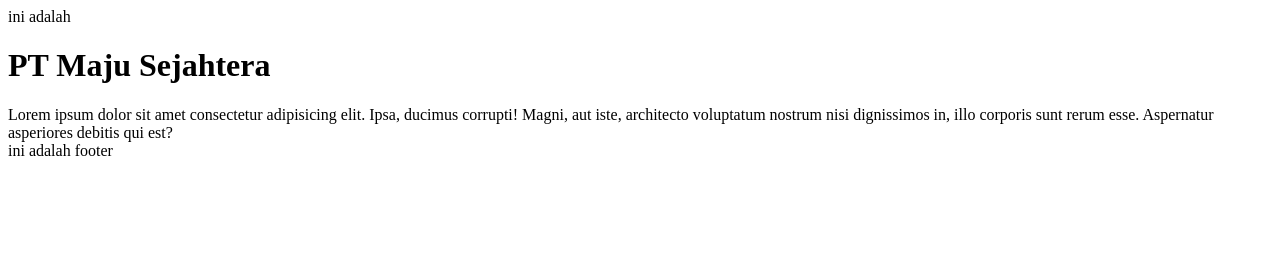
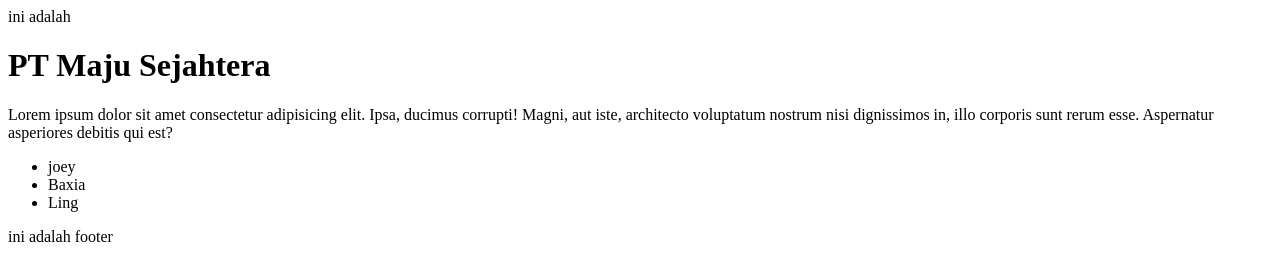
Before and after one commit to JayidJiddanKahfi/CompanyProfile, a plain HTML site: page index.html in a window 1280 px wide. Drawn offline with Linux system fonts and the light colour scheme.

Commit message:
Menambahkan Beberapa List Nama

```diff
--- a/index.html
+++ b/index.html
@@ -17,6 +17,12 @@
         voluptatum nostrum nisi dignissimos in, illo corporis sunt rerum esse. Aspernatur asperiores debitis qui est?
     </div>
 
+    <ul>
+        <li>joey</li>
+        <li>Baxia</li>
+        <li>Ling</li>
+    </ul>
+
     <footer>ini adalah footer</footer>
 </body>
 
```
